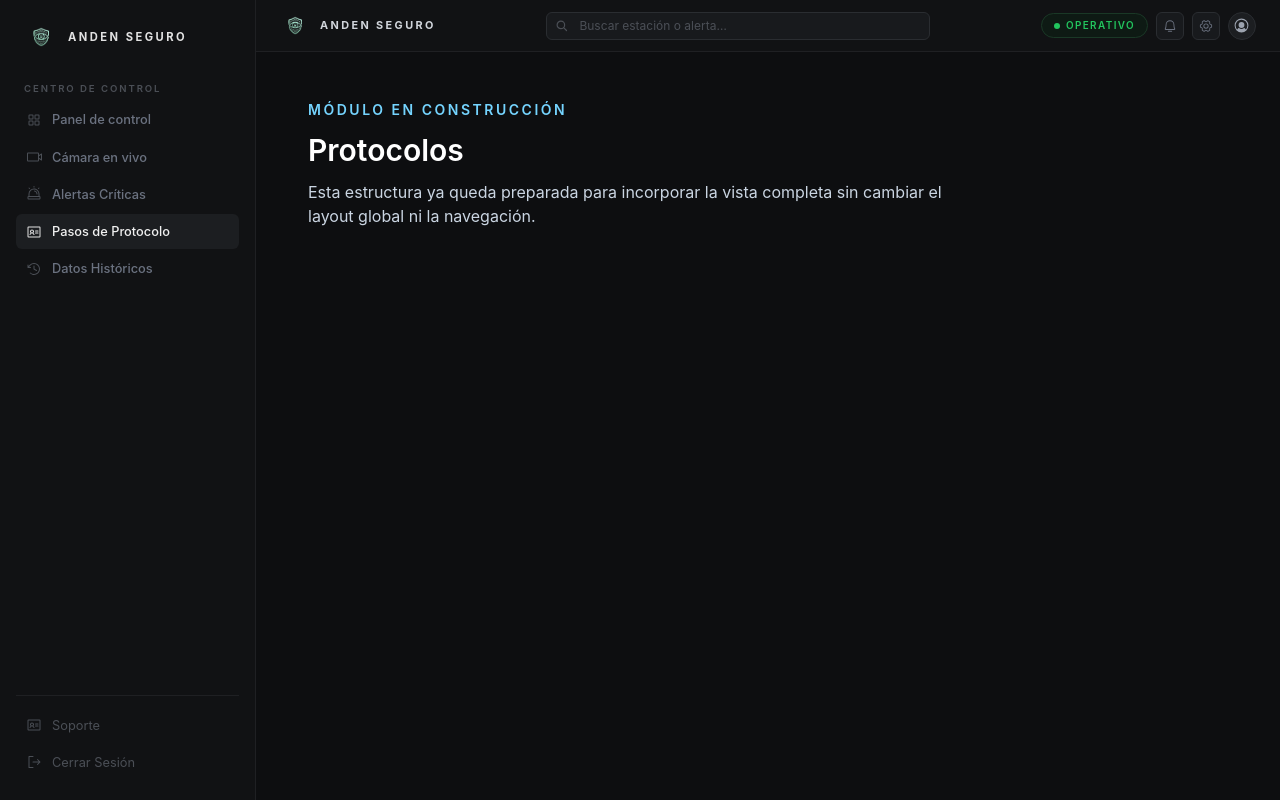
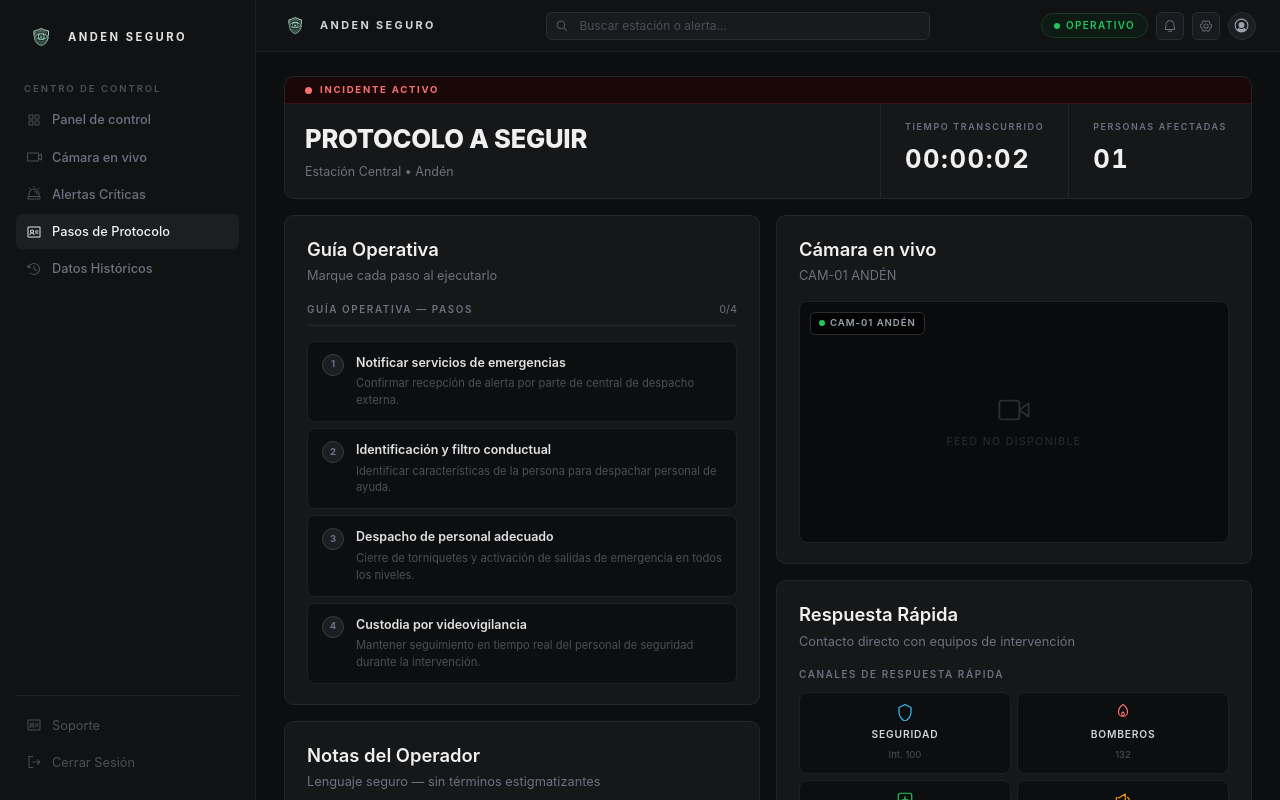
Before and after one commit to Nakotex7906/AndenSeguro, a React (Vite) app in the folder frontend/: page / in a window 1280 px wide. Both pictures are taken after a click on the button "Pasos de Protocolo". Shown: the top 800 px of the page. Built offline with nearby package versions, Linux system fonts and the light colour scheme.

Commit message:
feat(protocolos): agregar vista ProtocolsPage y conectar al enrutador principal

```diff
--- a/frontend/src/App.tsx
+++ b/frontend/src/App.tsx
@@ -5,30 +5,22 @@ import { AppLayout } from './components/layout/AppLayout'
 import { ComingSoonPage } from './pages/ComingSoonPage'
 import { DashboardPage } from './pages/DashboardPage'
 import { LiveCameraPage } from './pages/LiveCameraPage'
+import { ProtocolsPage } from './pages/ProtocolsPage'
 import type { ViewId } from './types/dashboard'
 
-/**
- * Renderiza la aplicación raíz y coordina el cambio entre vistas.
- * @returns La aplicación principal del frontend.
- */
 function App(): ReactElement {
   const [activeView, setActiveView] = useState<ViewId>('dashboard')
   const [isNavigationPending, startTransition] = useTransition()
 
   function handleViewChange(viewId: ViewId): void {
-    startTransition(() => {
-      setActiveView(viewId)
-    })
+    startTransition(() => setActiveView(viewId))
   }
 
   const pageContent =
-    activeView === 'dashboard' ? (
-      <DashboardPage />
-    ) : activeView === 'camera' ? (
-      <LiveCameraPage />
-    ) : (
-      <ComingSoonPage viewId={activeView} />
-    )
+    activeView === 'dashboard' ? <DashboardPage /> :
+    activeView === 'camera'    ? <LiveCameraPage /> :
+    activeView === 'protocols' ? <ProtocolsPage /> :
+    <ComingSoonPage viewId={activeView} />
 
   return (
     <AppLayout
--- /dev/null
+++ b/frontend/src/pages/ProtocolsPage.tsx
@@ -0,0 +1,147 @@
+import { ClipboardTextIcon, FileXIcon } from '@phosphor-icons/react'
+import type { ReactElement } from 'react'
+
+import { Panel } from '../components/dashboard/Panel'
+import { AlertSignalSelector } from '../components/protocols/AlertSignalSelector'
+import { CameraFeedPlaceholder } from '../components/protocols/CameraFeedPlaceholder'
+import { NotesLog } from '../components/protocols/NotesLog'
+import { ProtocolSteps } from '../components/protocols/ProtocolSteps'
+import { ResponseChannels } from '../components/protocols/ResponseChannels'
+import { RiskLevelSelector } from '../components/protocols/RiskLevelSelector'
+import { Button } from '../components/ui/Button'
+import { useActiveProtocol } from '../hooks/useActiveProtocol'
+import { useElapsedTimer } from '../hooks/useElapsedTimer'
+
+/**
+ * Vista de Protocolos — fiel al diseño Figma.
+ * Layout: cabecera de incidente + columna izquierda (pasos + notas)
+ * y columna derecha (cámara + canales + riesgo + señales + acciones de cierre).
+ *
+ * Componentes reutilizados: Panel, Button, useElapsedTimer.
+ * Componentes nuevos: RiskLevelSelector, AlertSignalSelector,
+ *   ProtocolSteps, ResponseChannels, NotesLog, CameraFeedPlaceholder.
+ */
+export function ProtocolsPage(): ReactElement {
+  const {
+    protocol,
+    toggleStep,
+    setRiskLevel,
+    toggleSignal,
+    addNote,
+    callChannel,
+    generateDerivationSheet,
+    registerRejection,
+  } = useActiveProtocol()
+
+  const { elapsedTime } = useElapsedTimer(protocol.elapsedSeconds)
+
+  return (
+    <section className="space-y-4">
+
+      {/* ── Cabecera de incidente — fiel al Figma ── */}
+      <div style={{
+        backgroundColor: '#161719',
+        border: '1px solid #242628',
+        borderRadius: 10,
+        overflow: 'hidden',
+      }}>
+        {/* Banda superior roja — estado activo */}
+        <div style={{ backgroundColor: '#1a0808', borderBottom: '1px solid #3d1212', padding: '6px 20px', display: 'flex', alignItems: 'center', gap: 8 }}>
+          <span style={{ width: 7, height: 7, borderRadius: '50%', backgroundColor: '#f87171', display: 'inline-block' }} />
+          <span style={{ fontSize: '0.6rem', fontWeight: 700, letterSpacing: '0.18em', color: '#f87171', textTransform: 'uppercase' }}>
+            {protocol.incidentLabel}
+          </span>
+        </div>
+
+        {/* Fila principal */}
+        <div style={{ display: 'grid', gridTemplateColumns: '1fr auto auto', gap: 0, alignItems: 'stretch' }}>
+          {/* Título + ubicación */}
+          <div style={{ padding: '16px 20px' }}>
+            <h1 style={{ fontSize: '1.6rem', fontWeight: 800, color: '#f0f0f0', letterSpacing: '-0.01em', textTransform: 'uppercase' }}>
+              Protocolo a Seguir
+            </h1>
+            <p style={{ fontSize: '0.78rem', color: '#6b7280', marginTop: 4 }}>{protocol.location}</p>
+          </div>
+
+          {/* Timer */}
+          <div style={{ borderLeft: '1px solid #242628', padding: '16px 24px', minWidth: 160 }}>
+            <p style={{ fontSize: '0.56rem', letterSpacing: '0.18em', color: '#6b7280', fontWeight: 600, textTransform: 'uppercase' }}>
+              Tiempo transcurrido
+            </p>
+            <p style={{ fontSize: '1.6rem', fontWeight: 700, color: '#f0f0f0', letterSpacing: '0.06em', marginTop: 6, fontVariantNumeric: 'tabular-nums' }}>
+              {elapsedTime}
+            </p>
+          </div>
+
+          {/* Personas afectadas */}
+          <div style={{ borderLeft: '1px solid #242628', padding: '16px 24px', minWidth: 140 }}>
+            <p style={{ fontSize: '0.56rem', letterSpacing: '0.18em', color: '#6b7280', fontWeight: 600, textTransform: 'uppercase' }}>
+              Personas afectadas
+            </p>
+            <p style={{ fontSize: '1.6rem', fontWeight: 700, color: '#f0f0f0', letterSpacing: '0.06em', marginTop: 6, fontVariantNumeric: 'tabular-nums' }}>
+              {String(protocol.affectedPersons).padStart(2, '0')}
+            </p>
+          </div>
+        </div>
+      </div>
+
+      {/* ── Cuerpo principal: 2 columnas ── */}
+      <div className="grid gap-4 xl:grid-cols-[minmax(0,1fr)_minmax(0,1fr)]">
+
+        {/* ── COLUMNA IZQUIERDA ── */}
+        <div className="flex flex-col gap-4">
+
+          {/* Panel: pasos del protocolo */}
+          <Panel title="Guía Operativa" description="Marque cada paso al ejecutarlo">
+            <ProtocolSteps steps={protocol.steps} onToggle={toggleStep} />
+          </Panel>
+
+          {/* Panel: notas del operador */}
+          <Panel title="Notas del Operador" description="Lenguaje seguro — sin términos estigmatizantes">
+            <NotesLog notes={protocol.notes} onAdd={addNote} />
+          </Panel>
+
+          {/* Panel: acciones de cierre */}
+          <Panel title="Cierre de Protocolo" description="Documentación legal del incidente">
+            <div style={{ display: 'flex', flexDirection: 'column', gap: 8 }}>
+              <Button variant="ghost" size="md" fullWidth onClick={generateDerivationSheet}>
+                <ClipboardTextIcon size={15} />
+                Generar ficha de derivación a centro de salud
+              </Button>
+              <Button variant="outline" size="md" fullWidth onClick={registerRejection}>
+                <FileXIcon size={15} />
+                Registrar rechazo de atención
+              </Button>
+            </div>
+          </Panel>
+
+        </div>
+
+        {/* ── COLUMNA DERECHA ── */}
+        <div className="flex flex-col gap-4">
+
+          {/* Feed de cámara */}
+          <Panel title="Cámara en vivo" description={protocol.station}>
+            <CameraFeedPlaceholder label={protocol.station} />
+          </Panel>
+
+          {/* Canales de respuesta rápida */}
+          <Panel title="Respuesta Rápida" description="Contacto directo con equipos de intervención">
+            <ResponseChannels channels={protocol.channels} onCall={callChannel} />
+          </Panel>
+
+          {/* Categorización de riesgo C-SSRS */}
+          <Panel title="Categorización de Riesgo" description="Escala Columbia — clasificación del operador">
+            <RiskLevelSelector value={protocol.riskLevel} onChange={setRiskLevel} />
+          </Panel>
+
+          {/* Señales de alerta observadas */}
+          <Panel title="Señales de Alerta" description="Actos preparatorios observados en cámara">
+            <AlertSignalSelector signals={protocol.alertSignals} onToggle={toggleSignal} />
+          </Panel>
+
+        </div>
+      </div>
+    </section>
+  )
+}
```
Also changed, not shown: frontend/src/pages/DashboardPage.tsx (+2 -5 lines).
